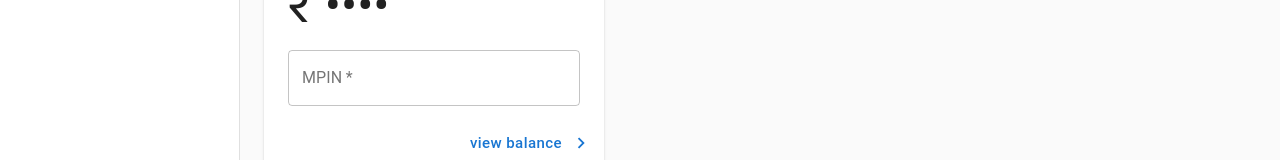
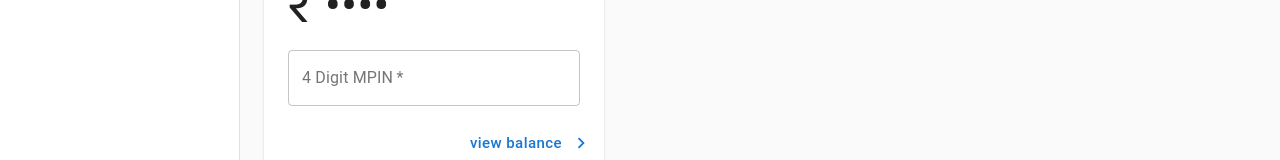
Before and after one commit to aragon12/my_bankapp, a React (Create React App) app: page / in a window 1280 px wide. Shown: the part 182-342 px from the top of the page. Built offline with nearby package versions, Linux system fonts and the light colour scheme.

Commit message:
bankapp: balTile: allow only numbers on input

```diff
--- a/src/BalTile.js
+++ b/src/BalTile.js
@@ -34,6 +34,19 @@ const useStyles = makeStyles((theme) => ({
 
 function BalTile(props) {
   const classes = useStyles();
+  var errText = "";
+
+  const numFilter = (event) => {
+    //only allows numbers in input field
+    if (!/[0-9][0-9]*/.test(event.key)) {
+      event.preventDefault();
+    }
+  }
+
+  if (props.error) {
+    errText = "Invalid MPIN"
+  }
+
   return (
     <div>
       <CssBaseline />
@@ -55,8 +68,11 @@ function BalTile(props) {
             margin="normal"
             required
             fullWidth
-            label="MPIN"
-            inputProps={{maxLength: 4}}
+            label="4 Digit MPIN"
+            onKeyPress={numFilter}
+            inputProps={{ maxLength: 4 }}
+            error={props.error}
+            helperText={errText}
           />
         </div>
         <div className={classes.btncont}>
```
